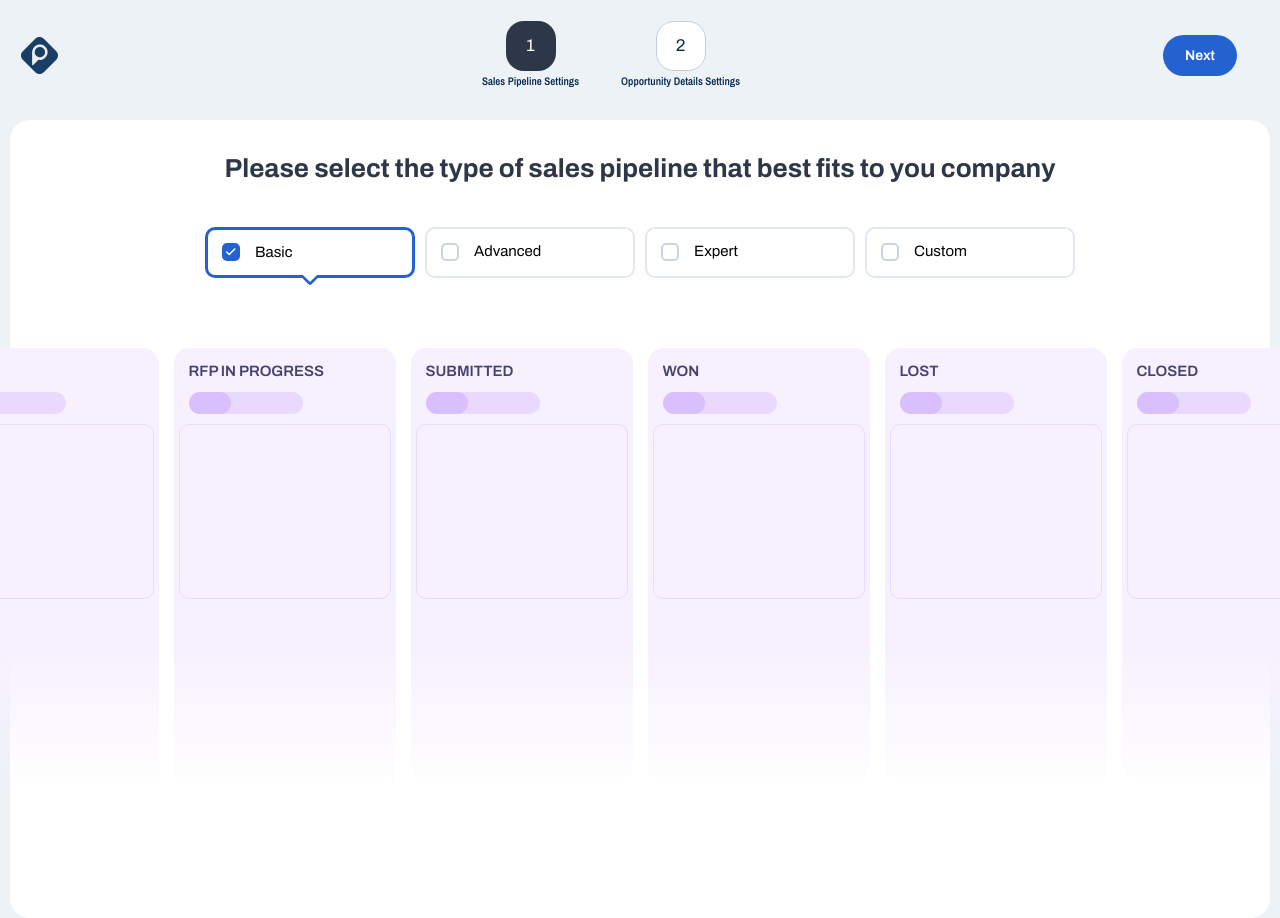
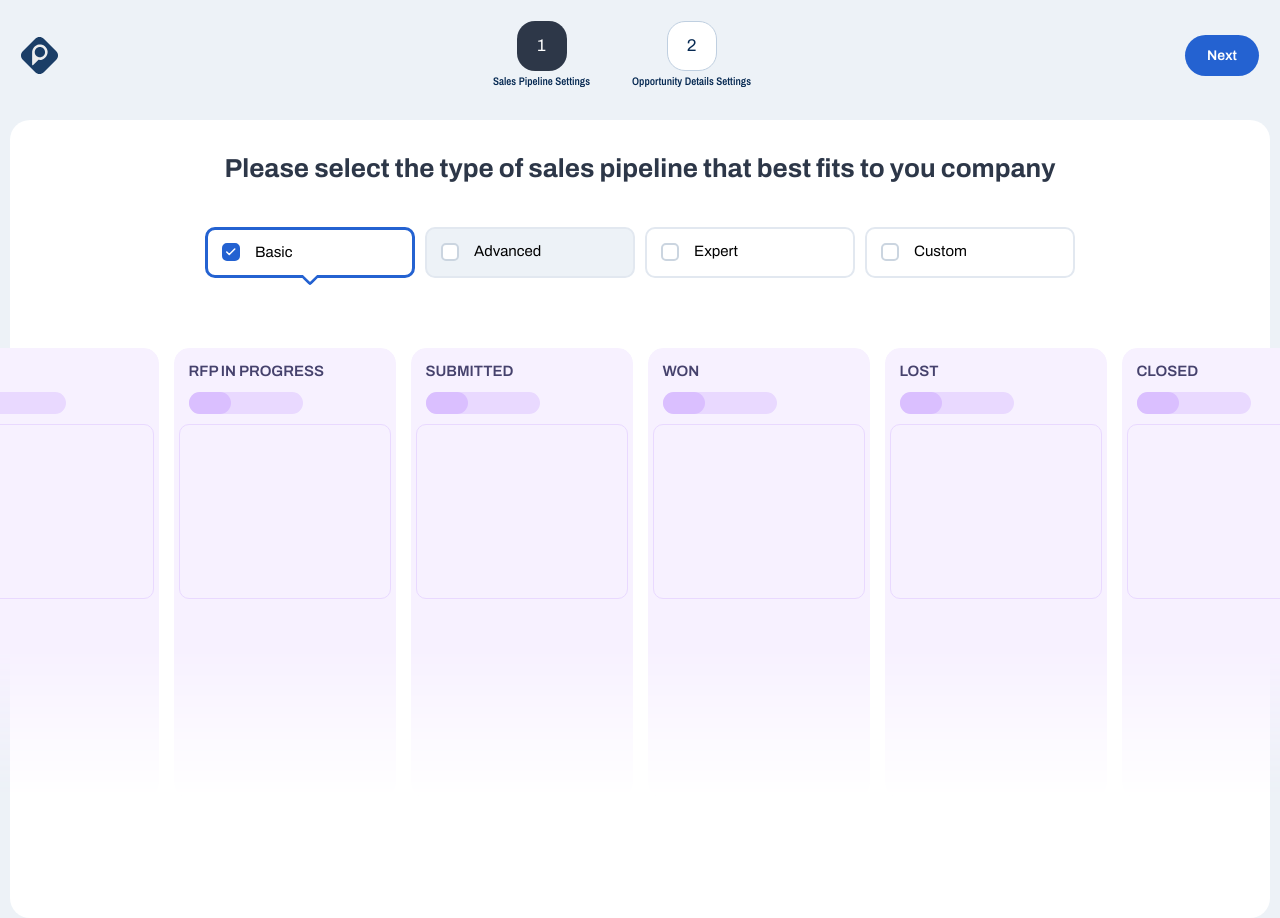
Before and after one commit to mateusmento/sales-pipeline, a Vue app: page / in a window 1280 px wide. In both pictures the pointer is over the element 530 px from the left and 252 px from the top of the page. Shown: the top 918 px of the page. Built offline with nearby package versions, Linux system fonts and the light colour scheme.

Commit message:
Add hover effect

```diff
--- a/src/lib/components/TopbarHeader.vue
+++ b/src/lib/components/TopbarHeader.vue
@@ -78,6 +78,5 @@ header {
   font-size: 14px;
   font-weight: 600;
   color: white;
-  margin-right: 22px;
 }
 </style>
--- a/src/modules/HomeView.vue
+++ b/src/modules/HomeView.vue
@@ -164,6 +164,10 @@ main {
   box-sizing: border-box;
 }
 
+.toolbox:not(.active):hover {
+  background-color: #edf2f7;
+}
+
 .toolbox.active {
   border: 3px solid #2462d1;
 }
```
